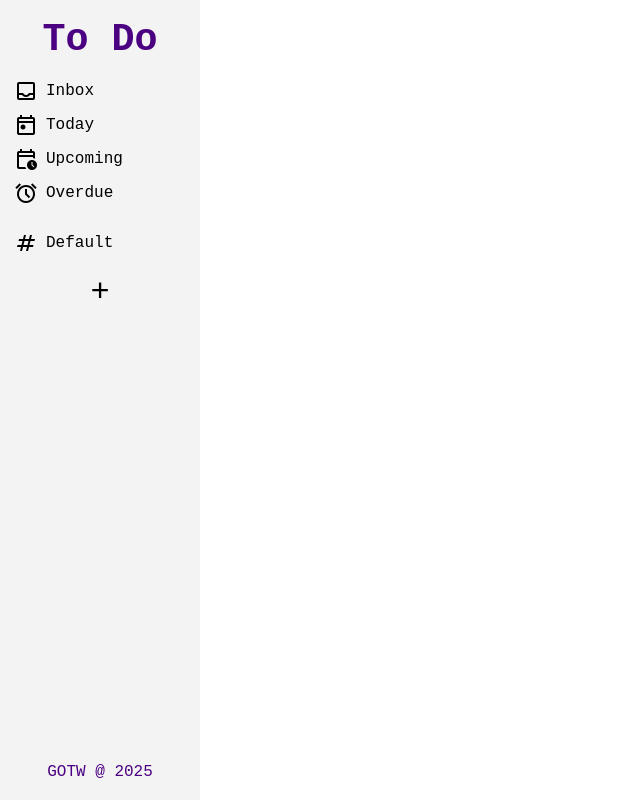
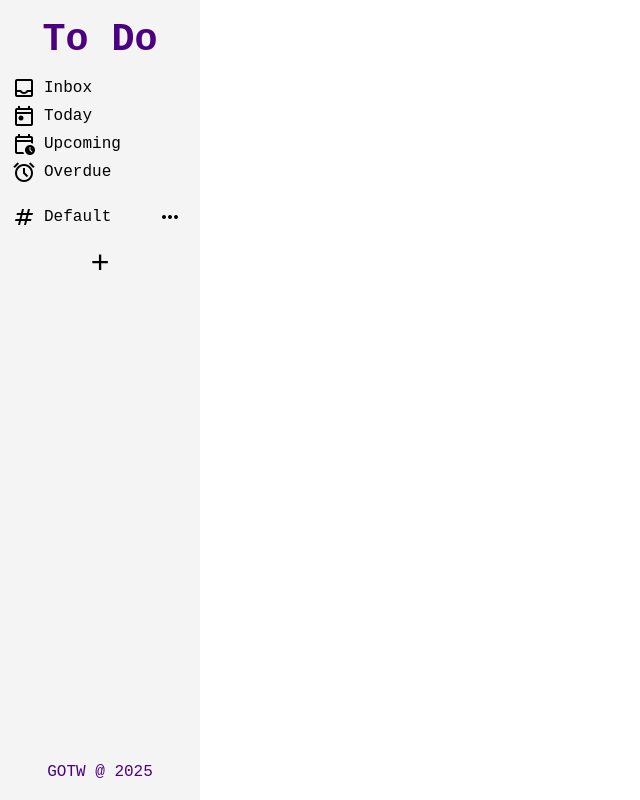
Before and after one commit to G-O-T-W/todo, a website built with webpack: page src/template.html in a window 1280 px wide. Shown: the whole page, without its empty margins (0-640 px from the left). Built offline with nearby package versions, Linux system fonts and the light colour scheme.

Commit message:
Add Util Dropdown Menu To Each Project Item

```diff
--- a/src/index.js
+++ b/src/index.js
@@ -13,3 +13,28 @@ addProject.addEventListener('click', ()=> {
     ui.createProject('New Project');
     ui.updateSidebar();
 });
+
+document.addEventListener('click', (e) => {
+    // Find the closest ancestor with .util-btn (could be itself)
+    const dropBtn = e.target.closest('.drop-btn');
+    if (dropBtn) {
+        const dropdown = dropBtn.nextElementSibling;
+         // Close all dropdowns first
+        document.querySelectorAll('.dropdown-content').forEach(d => {
+            if (d !== dropdown) d.style.display = 'none';
+        });
+        if (dropdown && dropdown.classList.contains('dropdown-content')) {
+            // Toggle visibility
+            dropdown.style.display = dropdown.style.display === 'block' ? 'none' : 'block';
+        }
+         // Prevent the global click handler from closing it immediately
+        e.stopPropagation();
+    } else {
+         // Hide all dropdowns if clicking outside
+        document.querySelectorAll('.dropdown-content').forEach(dropdown => {
+            dropdown.style.display = 'none';
+        });
+    }
+
+    // const util
+});
--- a/src/modules/ui.js
+++ b/src/modules/ui.js
@@ -20,26 +20,75 @@ export default class UI{
 
     }
 
-    updateSidebar(){
-        this.resetSidebar()
+    loadProjects(){
         const projectsList = document.querySelector('.projects-list');
         // Display user created projectsList
         for(const project of this.projects){
+            // Create a list item for project
             const li = document.createElement('li');
             li.setAttribute('project-id', project.ID);
-            // Add hashtag icon dynamically besides projectsList
+
+            // Add hashtag icon  besides project name
             const span = document.createElement('span');
             span.classList.add('menu-icon', 'material-symbols-outlined');
             span.textContent = 'tag';
-            const button = document.createElement('button');
-            button.textContent = `${project.name}`;
-            li.append(span, button);
+
+            // Add project name
+            const p = document.createElement('p');
+            p.textContent = `${project.name}`;
+
+            // Group icon and name together
+            const div = document.createElement('div');
+            div.classList.add('to-left');
+            div.append(span, p);
+
+            // Add util button
+            const dropBtn = document.createElement('button');
+            dropBtn.classList.add('drop-btn');
+            const utilButtonIcon = document.createElement('span');
+            utilButtonIcon.classList.add('material-symbols-outlined');
+            utilButtonIcon.textContent = 'more_horiz';
+            dropBtn.appendChild(utilButtonIcon);
+
+            // Create the dropdown
+            const dropdown = document.createElement("div");
+            dropdown.classList.add("dropdown-content");
+
+            // Create the links
+            const utils = [["Rename", "edit"], ["Delete", "delete"]];
+            utils.forEach((util) => {
+                // Create util logo
+                const span = document.createElement('span');
+                span.classList.add('material-symbols-outlined');
+                span.textContent = util[1];
+
+                // Create util link
+                const a = document.createElement("a");
+                a.href = "#";
+                a.textContent = util[0];
+
+                // Group the logo and link together
+                const div = document.createElement('div');
+                div.classList.add('util');
+                div.append(span, a);
+
+                dropdown.appendChild(div);
+            });
+
+            // Append the dropdown to the body (or another container)
+
+
+            li.append(div, dropBtn, dropdown);
             projectsList.appendChild(li);
         }
     }
 
+    updateSidebar(){
+        this.resetSidebar();
+        this.loadProjects();
+    }
+
     deleteProject(projectID){
-
         // Delete the project from list of projects
         for(const [idx, project] of this.projects.entries()){
             if(project.ID = projectID){
@@ -56,6 +105,7 @@ export default class UI{
                 break;
             }
         }
+        this.updateSidebar();
     }
 
     renameProject(name, projectID){
--- a/src/styles.css
+++ b/src/styles.css
@@ -45,8 +45,8 @@ h1, h2, h3, h4, h5, h6 {
 
 :root {
   --accent-color: #4b0082;
-  --sidebar-bg-color: #d9d9d94f;
-  --menu-highlight-color: #b9b9b9;
+  --sidebar-bg-color: #f5f4f4;
+  --menu-highlight-color: #d7d7d7;
   --menu-option-highlight-color: #aaaaaa;
   --primary: white;
   --secondary: black;
@@ -90,17 +90,20 @@ nav ul {
 }
 
 nav ul li {
-  border: 2px solid transparent;
   padding: 2px 4px;
   display: flex;
-  gap: 2px;
   align-items: center;
+  width: 100%;
 }
 
-nav ul li:hover {
+nav li:hover {
   cursor: pointer;
   background-color: var(--menu-highlight-color);
   border-radius: 10px;
+}
+
+.views li {
+  gap: 8px;
 }
 
 /* .sidebar ul li:hover .menu-icon{
@@ -108,11 +111,65 @@ nav ul li:hover {
 
 } */
 
-nav ul button {
+.projects-list li {
+   position: relative; /* Add this so dropdown is positioned relative to the list item */
+  justify-content: space-between;
+  align-items: center;
+}
+
+.projects-list li .to-left {
+  display: flex;
+  gap: 8px;
+}
+
+.projects-list li .drop-btn{
+  background-color: transparent;
   border: none;
-  background-color: transparent;
-  text-align: left;
-  width: 100%;
+  border-radius: 10px;
+  display: flex;
+  align-items: center;
+}
+
+.projects-list li .drop-btn:hover {
+  background-color: var(--menu-option-highlight-color);
+}
+
+/* Dropdown styling */
+
+/* Dropdown Content (Hidden by Default) */
+.dropdown-content {
+  display: none;
+  position: absolute;
+  top: 100%;
+  right: 0;
+  background-color: var(--sidebar-bg-color);
+  min-width: 80px;
+  box-shadow: 0px 8px 16px 0px rgba(0,0,0,0.2);
+  z-index: 1;
+  padding: 4px;
+  border-radius: 10px;
+}
+
+/* Links inside the dropdown */
+.dropdown-content a {
+  color: var(--secondary);
+  text-decoration: none;
+  display: block;
+}
+
+
+/* Style Util Buttons */
+.util{
+  display: flex;
+  gap: 8px;
+  align-items: center;
+  padding: 4px 8px;
+}
+
+/* Change color of utils on hover */
+.util:hover {
+  background-color: var(--menu-highlight-color);
+  border-radius: 10px;
 }
 
 nav .add-project {
--- a/src/template.html
+++ b/src/template.html
@@ -16,19 +16,19 @@
             <ul class="views">
                 <li>
                     <span class="menu-icon material-symbols-outlined">inbox</span>
-                    <button>Inbox</button>
+                    <p>Inbox</p>
                 </li>
                 <li>
                     <span class="menu-icon material-symbols-outlined">today</span>
-                    <button>Today</button>
+                    <p>Today</p>
                 </li>
                 <li>
                     <span class="menu-icon material-symbols-outlined">calendar_clock</span>
-                    <button>Upcoming</button>
+                    <p>Upcoming</p>
                 </li>
                 <li>
                     <span class="menu-icon material-symbols-outlined">alarm</span>
-                    <button>Overdue</button>
+                    <p>Overdue</p>
                 </li>
             </ul>
 
```
